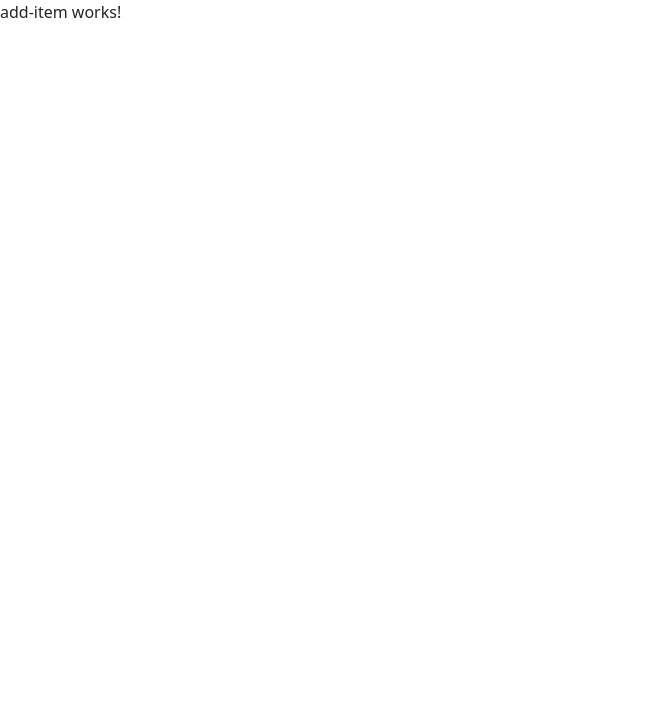
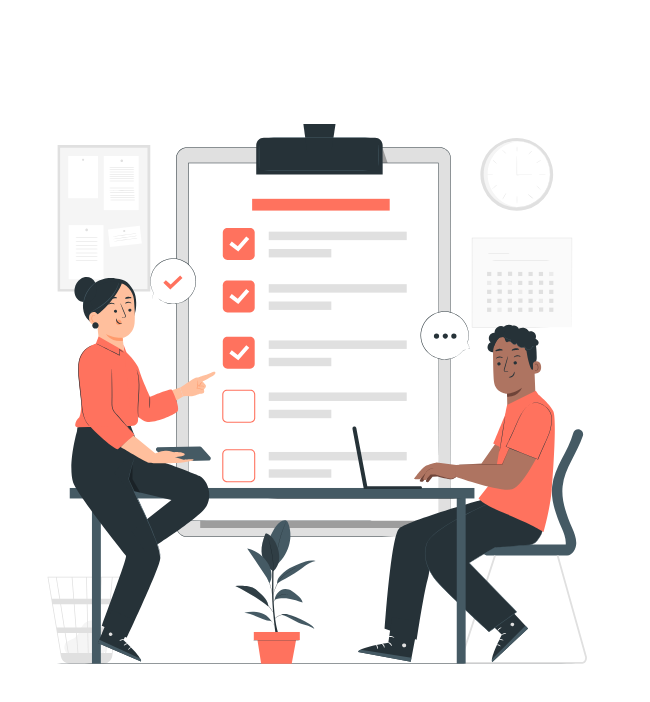
Before and after one commit to bertiGrazi/list_angular, an Angular app in the folder case_angular/: page /additem in a window 1280 px wide. Shown: the top 702 px of the page, without its empty margins (0-650 px from the left). Built offline with nearby package versions, Linux system fonts and the light colour scheme.

Commit message:
add image at add item component

```diff
--- a/case_angular/src/app/components/add-item/add-item.component.css
+++ b/case_angular/src/app/components/add-item/add-item.component.css
@@ -0,0 +1,4 @@
+.image {
+  width: 600px;
+  margin-top: 85px;
+}
--- a/case_angular/src/app/components/add-item/add-item.component.html
+++ b/case_angular/src/app/components/add-item/add-item.component.html
@@ -1 +1,10 @@
-<p>add-item works!</p>
+<div class="class container-fluid">
+  <div class="class row">
+    <div class="clsss col-sm-5">
+      <div class="class image">
+        <img src="../../../assets/svg/list_image.svg" class="img-fluid">
+
+      </div>
+    </div>
+  </div>
+</div>
--- a/case_angular/src/app/components/list/list.component.css
+++ b/case_angular/src/app/components/list/list.component.css
@@ -1,4 +1,4 @@
 .image {
-  width: 600px;
+  width: 500px;
   margin-top: 85px;
 }
```
